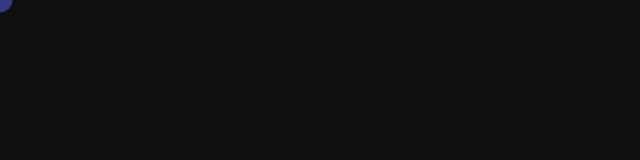
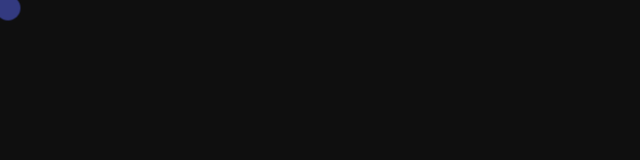
Before and after one commit to Disbot-Development/disbot-website, a Next.js app: page / in a window 1280 px wide. Shown: the top 160 px of the page, without its empty margins (0-640 px from the left). Built offline with nearby package versions, Linux system fonts and the light colour scheme; a small style sheet from the web is missing.

Commit message:
Rectification d'un bug

```diff
--- a/components/CursorEffects.jsx
+++ b/components/static/CursorEffects.jsx
@@ -1,6 +1,6 @@
 import React, { useState, useEffect } from 'react';
 
-const CursorEffects = () => {
+export default function CursorEffects() {
     const [position, setPosition] = useState({ x: 0, y: 0 });
     const [hoveringLink, setHoveringLink] = useState(false);
 
@@ -12,40 +12,40 @@
         setPosition({ x: e.clientX, y: e.clientY });
     };
 
-    const handleMouseOver = (e) => {
-        if (e.target.tagName === 'A') {
+    useEffect(() => {
+        const links = document.querySelectorAll('a');
+
+        const handleMouseOver = () => {
             setHoveringLink(true);
-        }
-    };
+        };
 
-    const handleMouseOut = (e) => {
-        if (e.target.tagName === 'A') {
+        const handleMouseOut = () => {
             setHoveringLink(false);
-        }
-    };
+        };
 
-    useEffect(() => {
         window.addEventListener('mousemove', handleMouseMove);
-        window.addEventListener('mouseover', handleMouseOver);
-        window.addEventListener('mouseout', handleMouseOut);
+        links.forEach((link) => {
+            link.addEventListener('mouseover', handleMouseOver);
+            link.addEventListener('mouseout', handleMouseOut);
+        });
 
         return () => {
             window.removeEventListener('mousemove', handleMouseMove);
-            window.removeEventListener('mouseover', handleMouseOver);
-            window.removeEventListener('mouseout', handleMouseOut);
+            links.forEach((link) => {
+                link.removeEventListener('mouseover', handleMouseOver);
+                link.removeEventListener('mouseout', handleMouseOut);
+            });
         };
     }, []);
 
     const circleStyle = {
         position: 'fixed',
-        top: 0,
-        left: 0,
         width: hoveringLink ? `${bubbleWidth}px` : `${circleDiameter}px`,
         height: hoveringLink ? `${bubbleHeight}px` : `${circleDiameter}px`,
         backgroundColor: 'var(--600-50)',
         transition: 'transform 0.2s ease-out, width 0.3s ease-out, height 0.3s ease-out',
         transform: `translate(${position.x - (hoveringLink ? bubbleWidth / 2 : circleDiameter / 2)}px, ${
-            position.y - (hoveringLink ? bubbleHeight + 10 : circleDiameter / 2)}px)`, // Ajustez la position ici
+            position.y - (hoveringLink ? bubbleHeight + 10 : circleDiameter / 2)}px)`,
         backdropFilter: 'blur(2px)',
         borderRadius: hoveringLink ? '10px' : '50%',
         pointerEvents: 'none',
@@ -53,17 +53,23 @@
         display: 'flex',
         alignItems: 'center',
         justifyContent: 'center',
-        color: '#FFFFFF',
+    };
+
+    const textStyle = {
+        whiteSpace: 'nowrap',
+        opacity: hoveringLink ? 1 : 0,
+        transition: 'opacity 0.3s ease-out',
+        visibility: hoveringLink ? 'visible' : 'hidden',
         fontSize: '14px',
         fontWeight: 'bold',
-        opacity: 1,
+        color: '#FFFFFF',
     };
 
     return (
         <div style={circleStyle}>
-            {hoveringLink && <span style={{ whiteSpace: 'nowrap' }}>Clique</span>}
+            <span style={textStyle}>
+                Clique
+            </span>
         </div>
     );
 };
-
-export default CursorEffects;
--- a/components/static/Footer.jsx
+++ b/components/static/Footer.jsx
@@ -1,7 +1,6 @@
 import Link from "next/link";
 
 export default function Footer() {
-
     return (
         <>
             <footer className="py-10">
--- a/pages/_app.jsx
+++ b/pages/_app.jsx
@@ -8,7 +8,7 @@
 
 import Header from "../components/static/Header.jsx";
 import Footer from "../components/static/Footer.jsx";
-import CursorEffects from '../components/CursorEffects.jsx';
+import CursorEffects from '../components/static/CursorEffects.jsx';
 
 Router.onRouteChangeStart = () => NProgress.start();
 Router.onRouteChangeComplete = () => NProgress.done();
--- a/pages/index.jsx
+++ b/pages/index.jsx
@@ -132,4 +132,4 @@
             </div>
         </>
     );
-}
+};
--- a/pages/privacy.jsx
+++ b/pages/privacy.jsx
@@ -119,4 +119,4 @@
             </div>
         </div>
     );
-}
+};
--- a/pages/tos.jsx
+++ b/pages/tos.jsx
@@ -80,4 +80,4 @@
             </div>
         </div>
     );
-}
+};
```
Also changed, not shown: components/ErrorPage.jsx (+4 -6 lines), components/static/Header.jsx (+3 -4 lines), pages/404.jsx (+3 -8 lines), pages/500.jsx (+3 -7 lines), pages/_document.jsx (+3 -5 lines).
